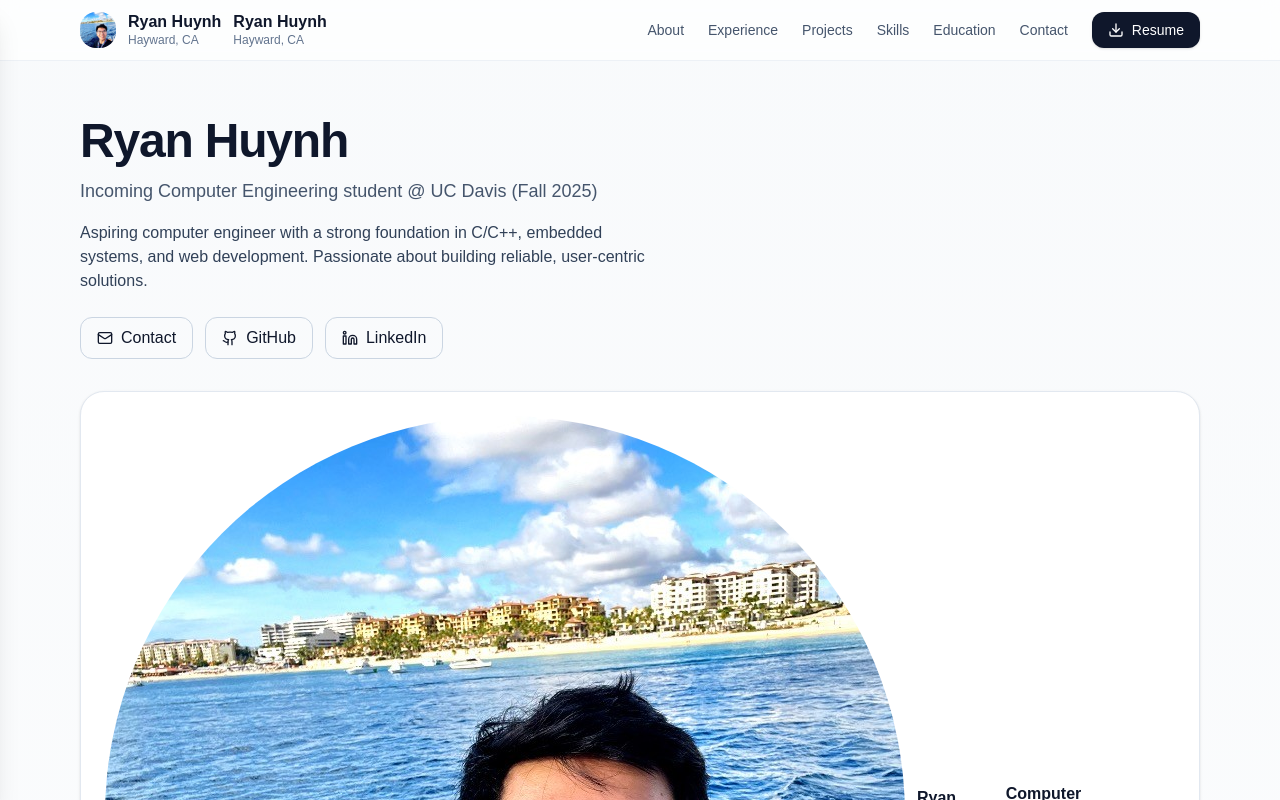
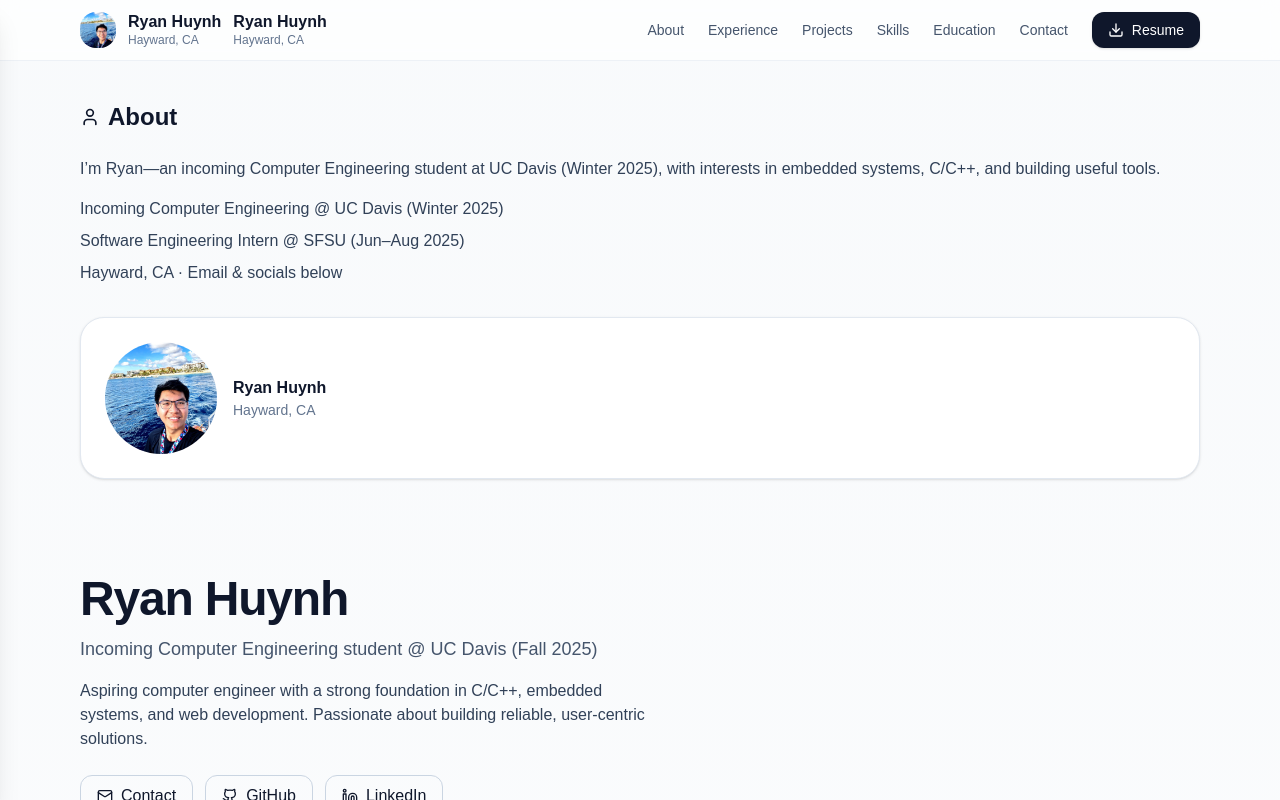
Before and after one commit to ryanhuynh02/ryan-portfolio, a Next.js app: page / in a window 1280 px wide. Shown: the top 800 px of the page. Built offline with nearby package versions, Linux system fonts and the light colour scheme.

Commit message:
Add About Section

```diff
--- a/src/app/page.tsx
+++ b/src/app/page.tsx
@@ -1,6 +1,7 @@
 "use client";
 import React, { useState, useEffect } from "react";
 import Image from "next/image";
+import { User } from "lucide-react";
 import { Menu, X, Mail, Github, Linkedin, Download, School, Briefcase, Cpu, Rocket, ChevronRight } from "lucide-react";
 
 // Tailwind is available by default in this canvas preview environment.
@@ -158,6 +159,42 @@ export default function Portfolio() {
           </button>
         </div>
       </header>
+
+      <Section id="about" title="About" icon={<User className="size-5" />}>
+  <div className="grid md:grid-cols-[1.2fr,1fr] gap-8 items-center">
+    {/* Left: short intro/details */}
+    <div>
+      <p className="text-slate-700">
+        I’m Ryan—an incoming Computer Engineering student at UC Davis (Winter 2025),
+        with interests in embedded systems, C/C++, and building useful tools.
+      </p>
+      <ul className="mt-4 space-y-2 text-slate-700">
+        <li>Incoming Computer Engineering @ UC Davis (Winter 2025)</li>
+        <li>Software Engineering Intern @ SFSU (Jun–Aug 2025)</li>
+        <li>Hayward, CA · Email & socials below</li>
+      </ul>
+    </div>
+
+    {/* Right: profile card w/ picture */}
+    <div className="rounded-3xl border border-slate-200 bg-white p-6 shadow-sm">
+      <div className="flex items-center gap-4">
+        <div className="w-28 h-28 rounded-full overflow-hidden flex-shrink-0">
+          <Image
+            src="/profile-picture.jpeg"
+            alt="Ryan Huynh"
+            width={112}
+            height={112}
+            className="object-cover w-full h-full"
+          />
+        </div>
+        <div>
+          <div className="font-semibold">Ryan Huynh</div>
+          <div className="text-sm text-slate-500">Hayward, CA</div>
+        </div>
+      </div>
+    </div>
+  </div>
+</Section>
 
       {/* Mobile Drawer (moved outside the header) */}
 <div className={`fixed inset-0 z-[9999] ${open ? "pointer-events-auto" : "pointer-events-none"}`}>
```
